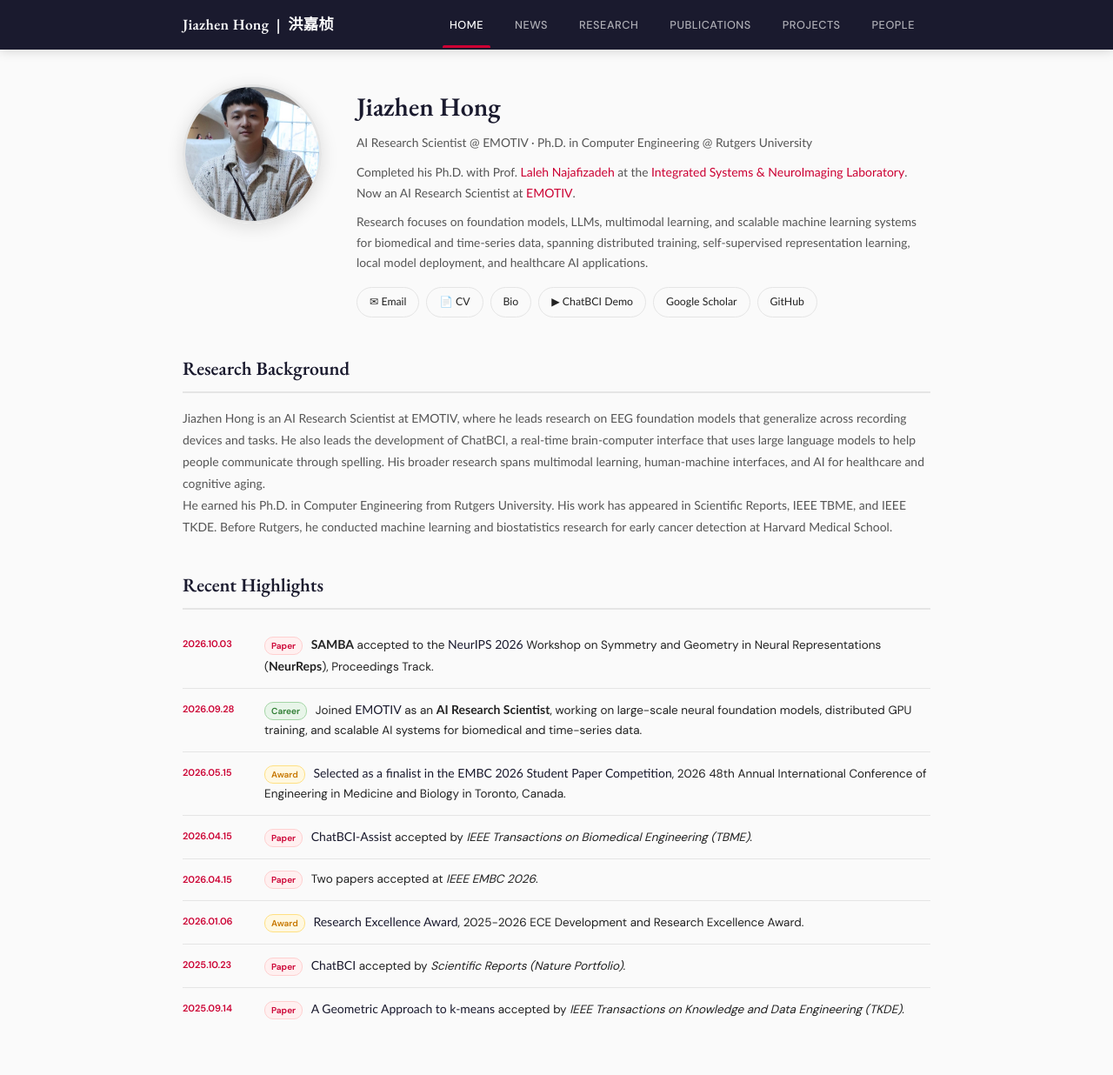
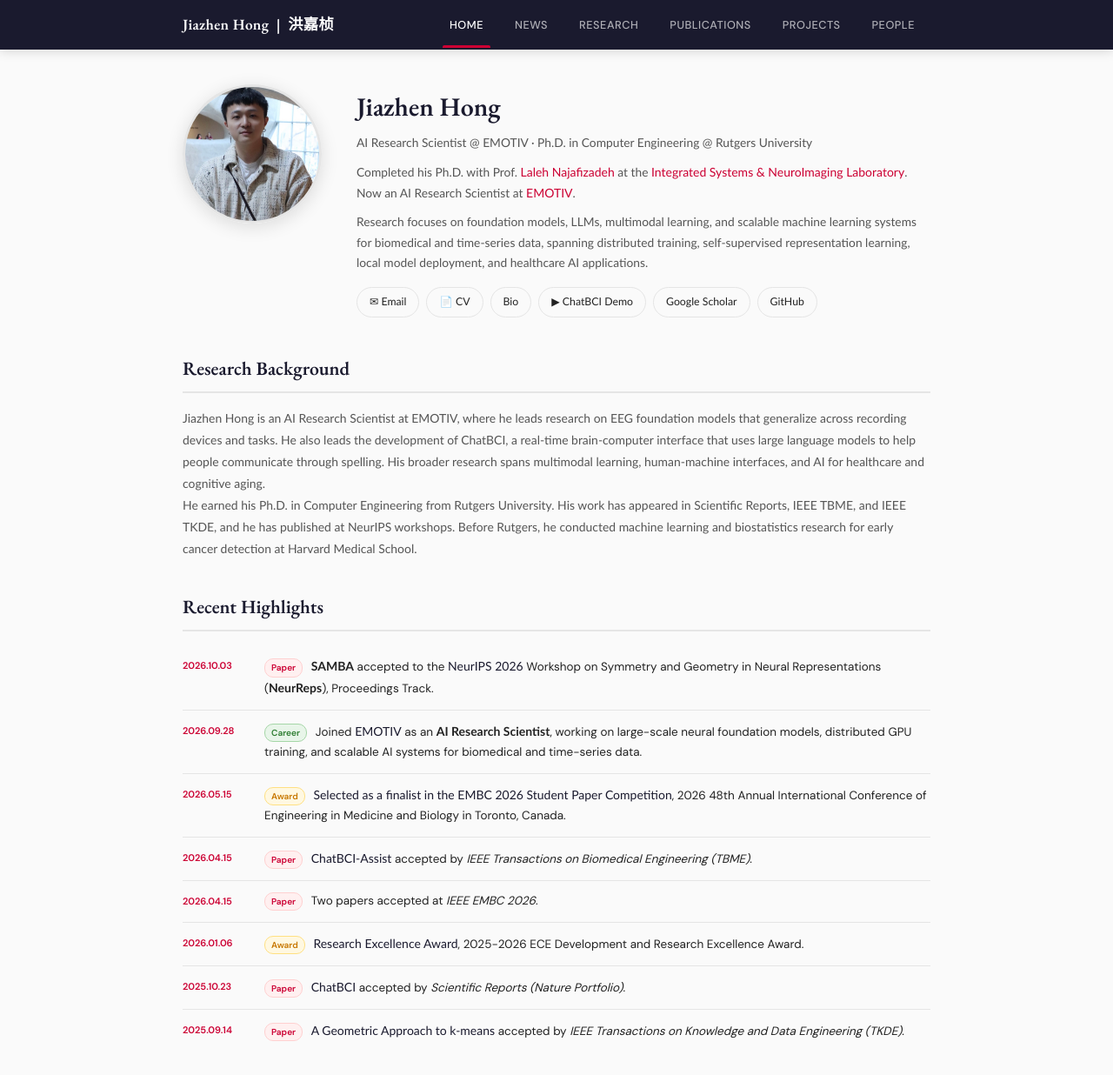
Before and after one commit to Jiazhen-Hong/jiazhenhong, a Jekyll site: the page built from index.html, in a window 1280 px wide and 1290 px high. Shown: the top 1236 px of the window at 87% size. Built offline with Jekyll 4.4.1, drawn with Linux system fonts in a browser that asks for light colours.

Commit message:
Restore NeurIPS publications in bio

```diff
--- a/data/JiazhenHong-bio.txt
+++ b/data/JiazhenHong-bio.txt
@@ -1,3 +1,3 @@
 Jiazhen Hong is an AI Research Scientist at EMOTIV, where he leads research on EEG foundation models that generalize across recording devices and tasks. He also leads the development of ChatBCI, a real-time brain-computer interface that uses large language models to help people communicate through spelling. His broader research spans multimodal learning, human-machine interfaces, and AI for healthcare and cognitive aging.
 
-He earned his Ph.D. in Computer Engineering from Rutgers University and his M.Sc. from Stevens Institute of Technology, and holds bachelor's degrees from Jimei University and Chung Yuan Christian University. His work has appeared in Scientific Reports, IEEE Transactions on Biomedical Engineering, and IEEE Transactions on Knowledge and Data Engineering. Before Rutgers, he conducted machine learning and biostatistics research for early cancer detection at Harvard Medical School.
+He earned his Ph.D. in Computer Engineering from Rutgers University and his M.Sc. from Stevens Institute of Technology, and holds bachelor's degrees from Jimei University and Chung Yuan Christian University. His work has appeared in Scientific Reports, IEEE Transactions on Biomedical Engineering, and IEEE Transactions on Knowledge and Data Engineering, and he has published at NeurIPS workshops. Before Rutgers, he conducted machine learning and biostatistics research for early cancer detection at Harvard Medical School.
--- a/index.html
+++ b/index.html
@@ -548,7 +548,7 @@
       Jiazhen Hong is an AI Research Scientist at EMOTIV, where he leads research on EEG foundation models that generalize across recording devices and tasks. He also leads the development of ChatBCI, a real-time brain-computer interface that uses large language models to help people communicate through spelling. His broader research spans multimodal learning, human-machine interfaces, and AI for healthcare and cognitive aging.
     </p>
     <p class="research-text">
-      He earned his Ph.D. in Computer Engineering from Rutgers University. His work has appeared in Scientific Reports, IEEE TBME, and IEEE TKDE. Before Rutgers, he conducted machine learning and biostatistics research for early cancer detection at Harvard Medical School.
+      He earned his Ph.D. in Computer Engineering from Rutgers University. His work has appeared in Scientific Reports, IEEE TBME, and IEEE TKDE, and he has published at NeurIPS workshops. Before Rutgers, he conducted machine learning and biostatistics research for early cancer detection at Harvard Medical School.
     </p>
 
     <h2 class="section-title">Recent Highlights</h2>
```
